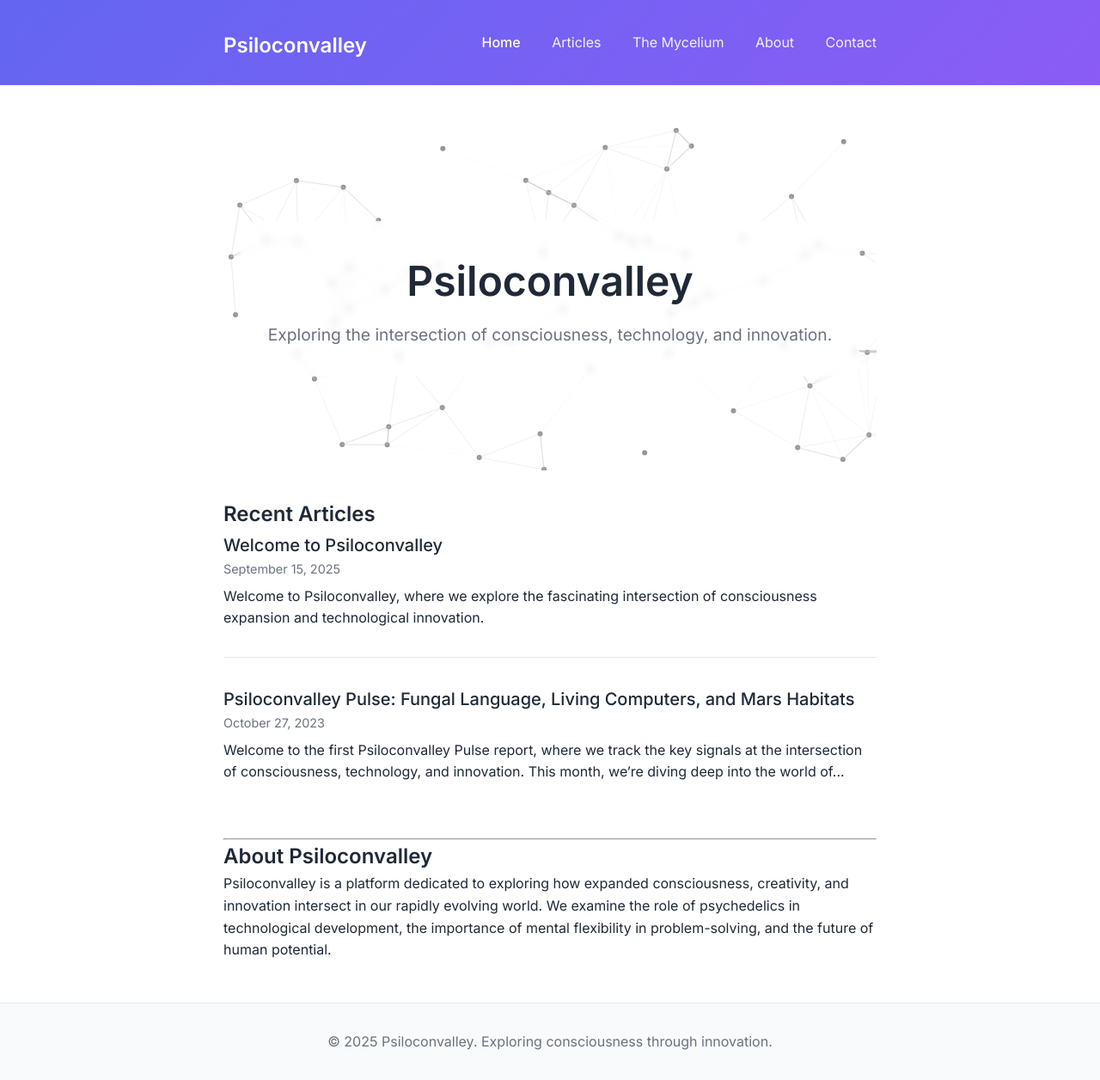
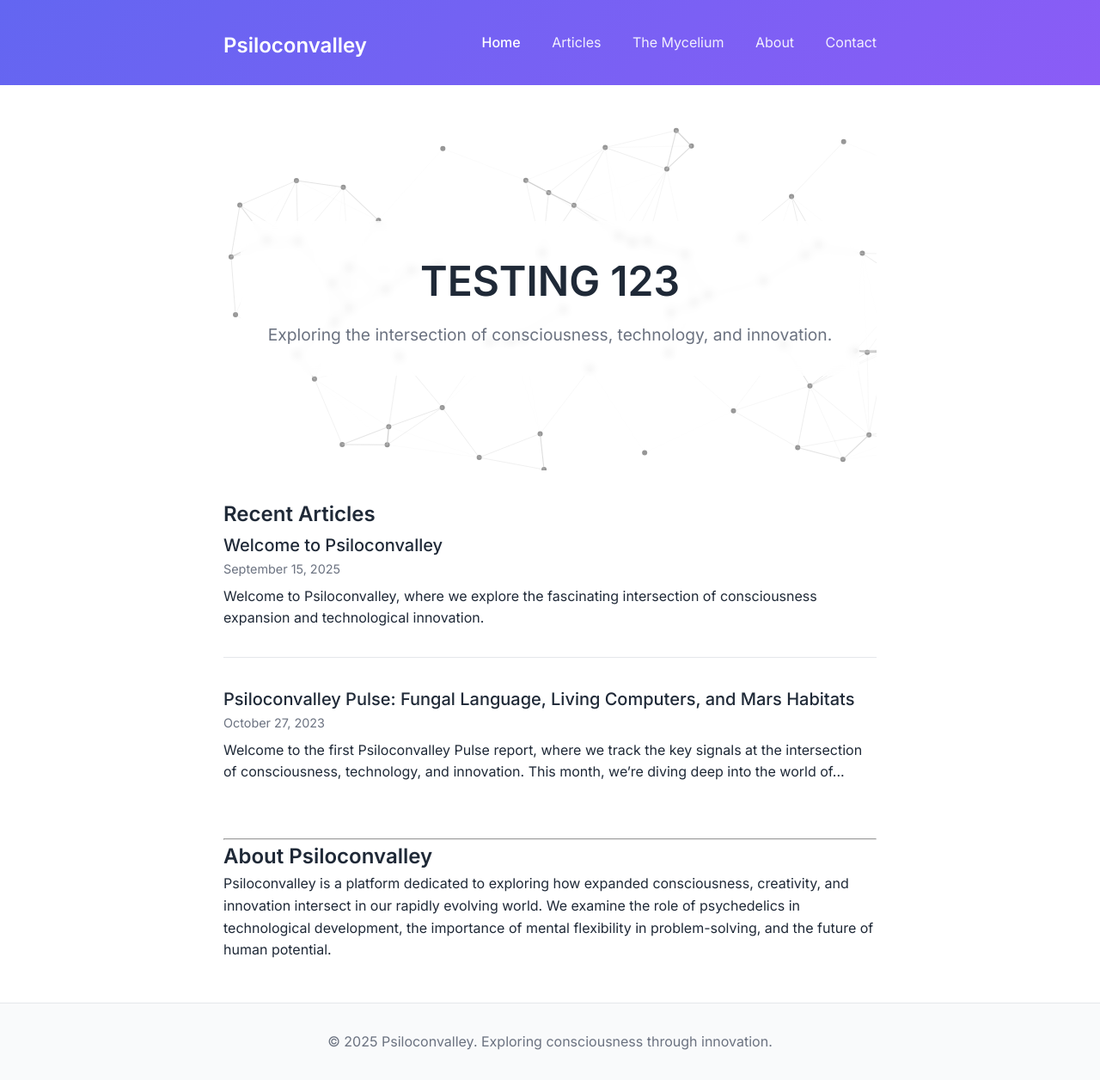
Before and after one commit to psiloconvalley/psiloconvalley.github.io, a Jekyll site: the page built from index.md, in a window 1280 px wide. Shown: the whole page at 86% size. Built offline with Jekyll 4.4.1, drawn with Linux system fonts in a browser that asks for light colours; nearby versions of some CDN libraries.

Commit message:
Update index.md

```diff
--- a/index.md
+++ b/index.md
@@ -5,7 +5,7 @@ layout: default
 <div class="hero-section">
   <div id="mycelium-visual"></div>
   <div class="hero-content">
-    <h1>Psiloconvalley</h1>
+  <h1>TESTING 123</h1>
     <p class="hero-subtitle">Exploring the intersection of consciousness, technology, and innovation.</p>
   </div>
 </div>
```
